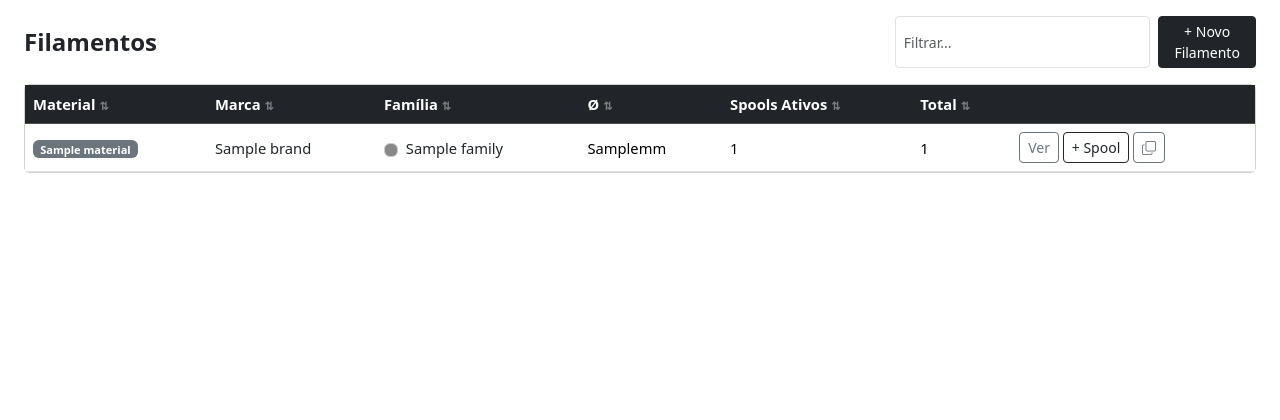
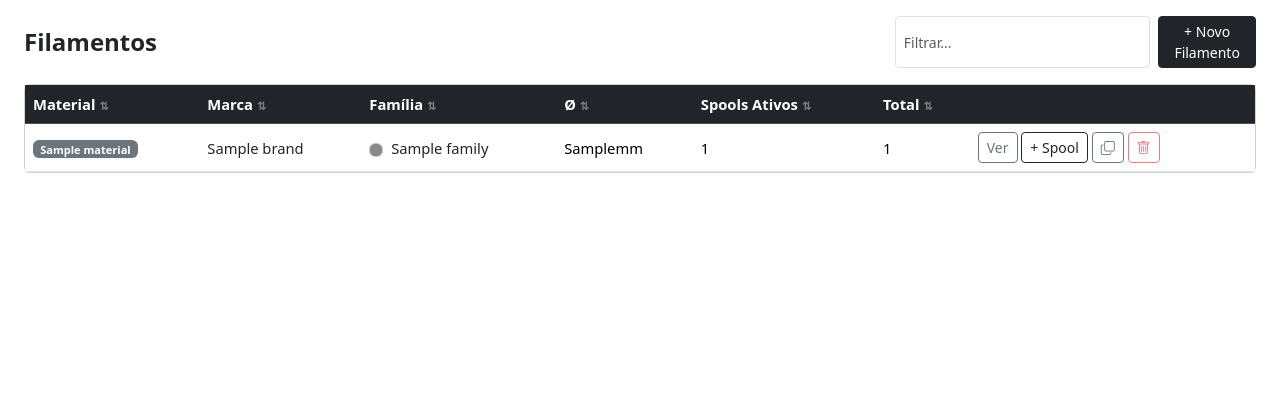
Before and after one commit to iscarelli/spool-control, a Python web app: template templates/filaments/list.html in a window 1280 px wide. Shown: the top 420 px of the page. Run offline with Jinja, Linux system fonts and the light colour scheme; the template is opened without the code that fills it: most values are stand-ins (such as "Sample title", 1, 10 or a date in 2020).

Commit message:
feat: delete filament button in list — enabled only when spool_count=0, confirm dialog

```diff
--- a/templates/filaments/list.html
+++ b/templates/filaments/list.html
@@ -52,6 +52,17 @@
             <form method="post" action="{{ url_for('filaments_duplicate', filament_id=f.id) }}" class="d-inline">
               <button class="btn btn-sm btn-outline-secondary" title="Duplicar filamento"><i class="bi bi-copy"></i></button>
             </form>
+            {% if f.spool_count == 0 %}
+            <form method="post" action="{{ url_for('filaments_delete', filament_id=f.id) }}" class="d-inline"
+                  onsubmit="return confirm('Remover o filamento {{ f.brand }} {{ f.material }} — {{ f.family }}?')">
+              <button class="btn btn-sm btn-outline-danger" title="Remover filamento"><i class="bi bi-trash"></i></button>
+            </form>
+            {% else %}
+            <button class="btn btn-sm btn-outline-danger" disabled
+                    title="{{ f.spool_count }} spool(s) vinculado(s) — remova-os antes de excluir">
+              <i class="bi bi-trash"></i>
+            </button>
+            {% endif %}
           </td>
         </tr>
         {% else %}
```
